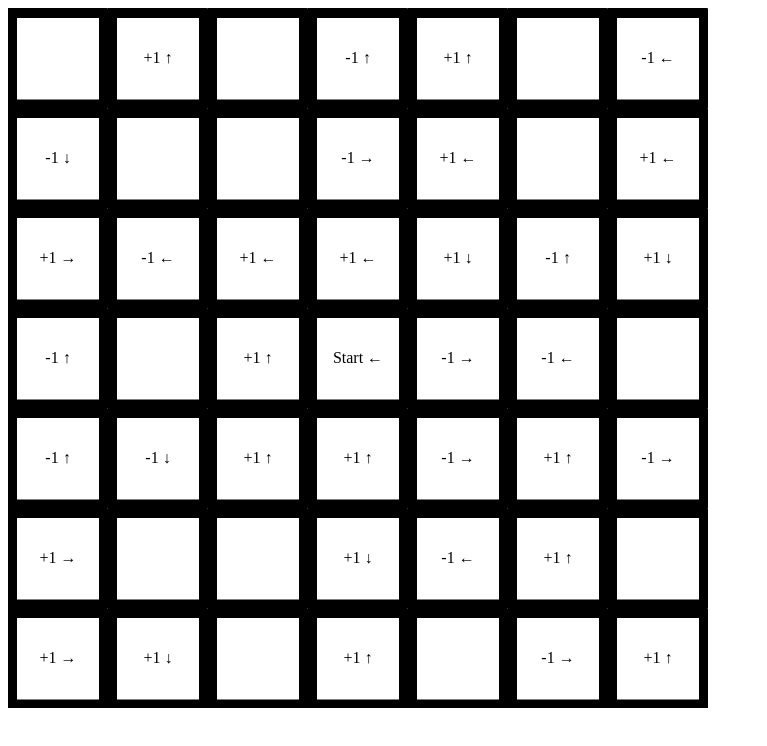
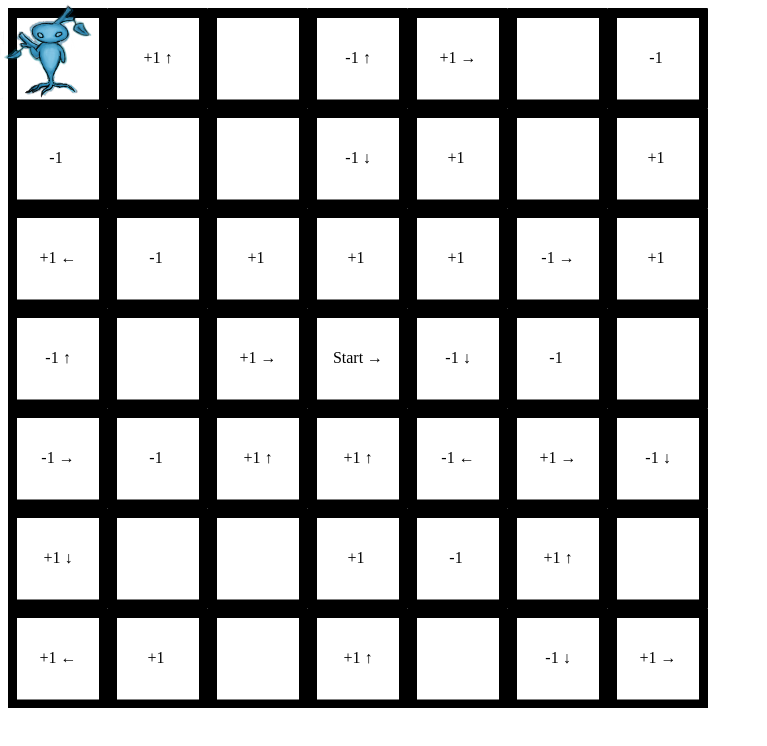
Before and after one commit to Epatri6/ReactTests, a React (Create React App) app: page / in a window 1280 px wide. Shown: the top 746 px of the page, without its empty margins (0-767 px from the left). Built offline with nearby package versions, Linux system fonts and the light colour scheme.

Commit message:
Updated grid

```diff
--- a/src/GameManager.js
+++ b/src/GameManager.js
@@ -1,6 +1,7 @@
 import React from 'react';
 import GameGrid from './GameGrid/GameGrid';
 import GameContext from './GameContext';
+import Sprit from './Sprit';
 
 export default class GameManager extends React.Component {
 
@@ -14,9 +15,10 @@ export default class GameManager extends React.Component {
                 grid[i][k] = this.generateSquare();
             }
         }
+        const validDirections = ['Up', 'Right', 'Down', 'Left'];
         grid[3][3] = {
-            ...grid[3][3],
-            name: 'Start'
+            name: 'Start',
+            direction: validDirections[Math.floor(validDirections.length * Math.random())]
         }
         this.state = {
             fps: 30,
@@ -28,8 +30,8 @@ export default class GameManager extends React.Component {
 
     generateSquare = () => {
         const validNames = ['AddFlow', 'SubtractFlow', 'Empty'];
-        const validDirections = ['Up', 'Right', 'Down', 'Left'];
-        const name = validNames[Math.floor(validNames.length * Math.random())]
+        const validDirections = ['Up', 'Right', 'Down', 'Left', 'None', 'None', 'None', 'None'];
+        const name = validNames[Math.floor(validNames.length * Math.random())];
         return {
             name: name,
             direction: (name === 'Empty') ? '' : validDirections[Math.floor(validDirections.length * Math.random())]
@@ -60,6 +62,7 @@ export default class GameManager extends React.Component {
         return (
             <GameContext.Provider value={contextValue}>
                 <GameGrid />
+                <Sprit />
             </GameContext.Provider>
         )
     }
--- a/src/Sprit.js
+++ b/src/Sprit.js
@@ -6,7 +6,7 @@ export default class Sprit extends React.Component {
 
     render() {
         return (
-            <GameSprite fps={60} sprites={spritSprites}/>
+            <GameSprite fps={10} sprites={spritSprites}/>
         )
     }
 
```
